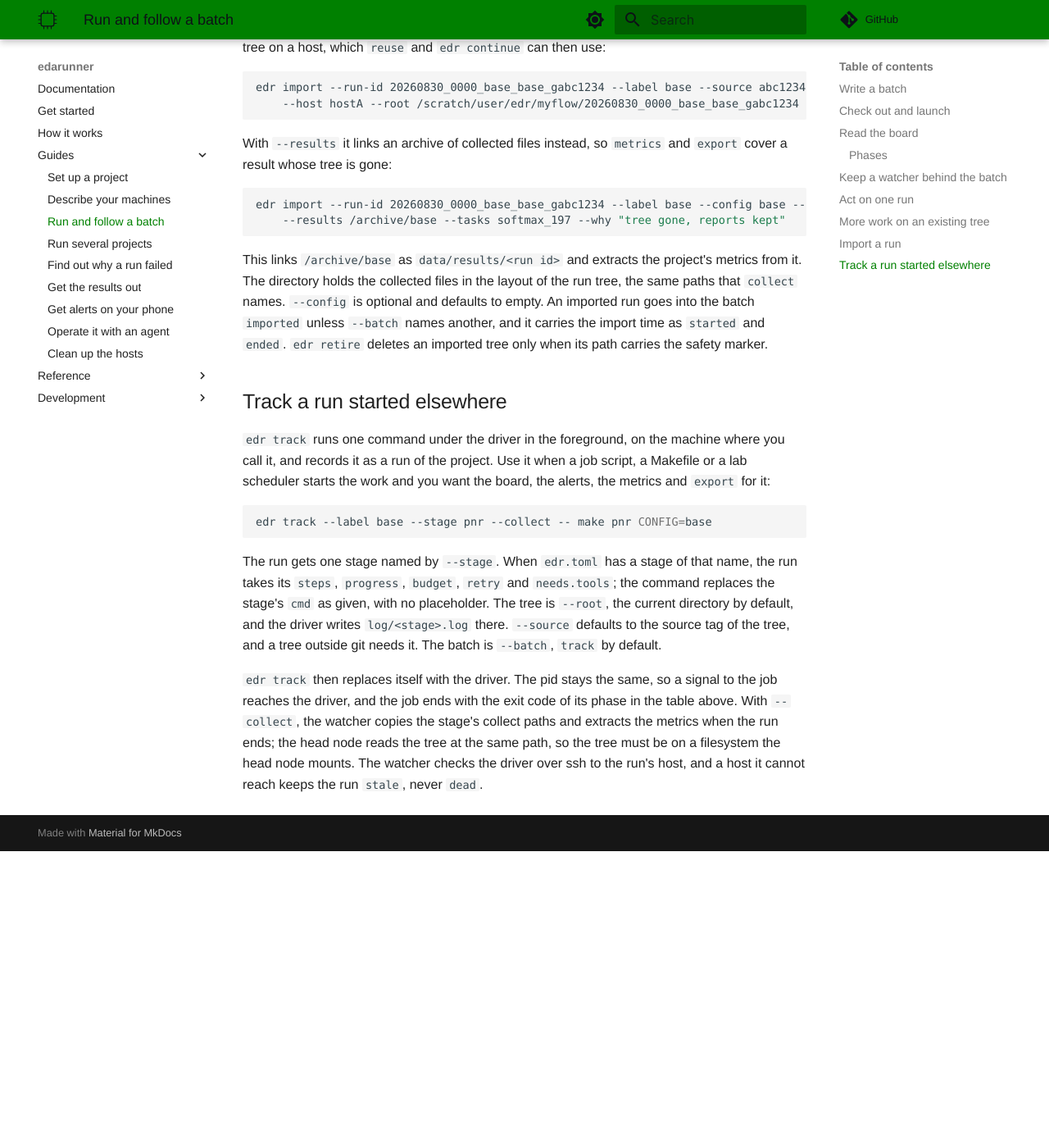
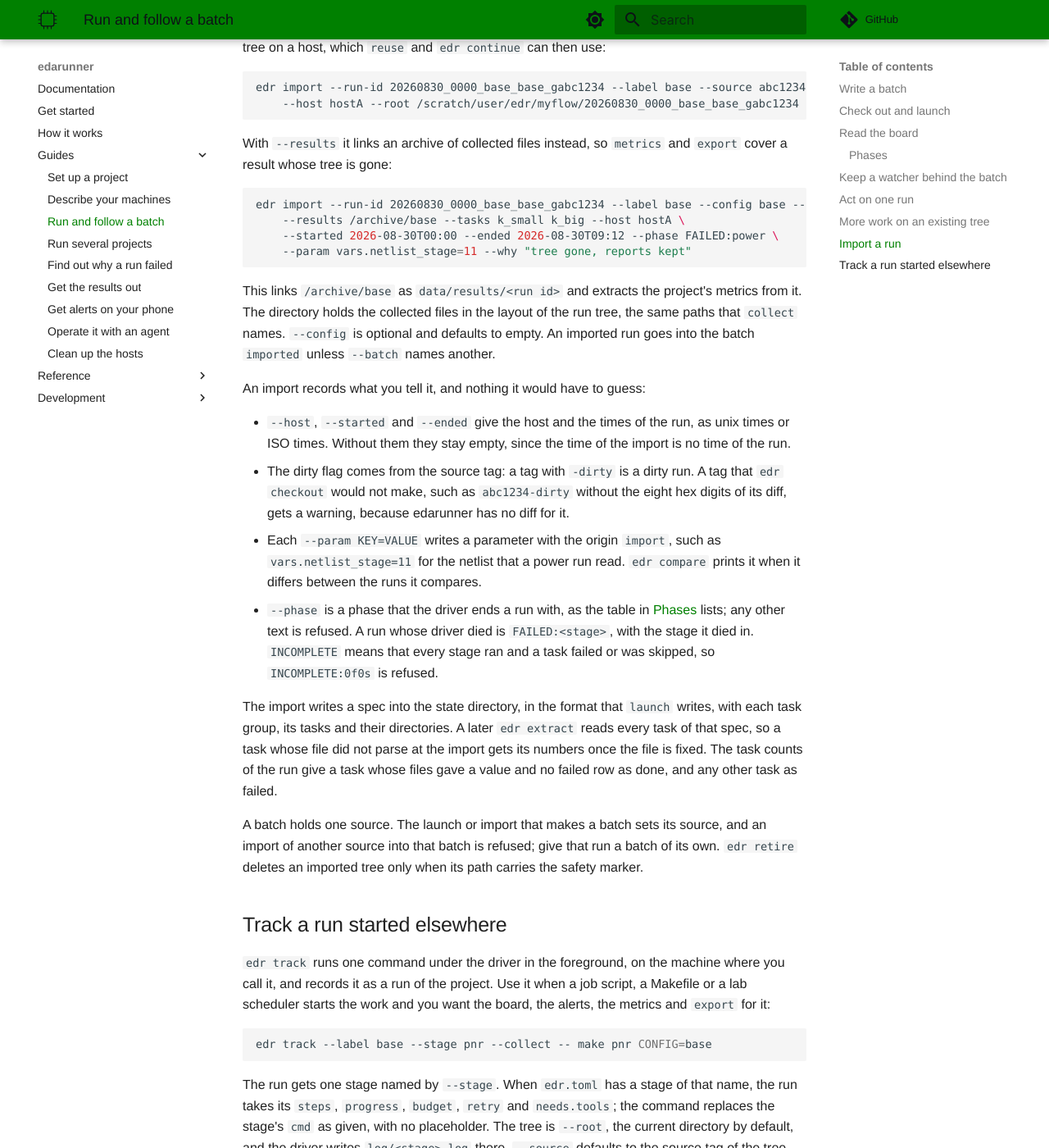
Before and after one commit to lionnus/edarunner, an MkDocs documentation site: the page built from docs/guides/run.md, in a window 1280 px wide and 1400 px high, scrolled down 6010 px. Shown: the whole window at 82% size. Built offline with MkDocs 1.6.1 and Material for MkDocs 9.7.7, drawn with Linux system fonts in a browser that asks for light colours; comment, search, counter and statistics services are not loaded; before the commit the page ends 7048 px from its top, so only the background shows below that; some of the changed text lies outside the part shown.

Commit message:
:memo: docs: Describe what import records, the phases it accepts, one source per batch, and track --build-tag

````diff
--- a/docs/guides/run.md
+++ b/docs/guides/run.md
@@ -297,16 +297,46 @@ With `--results` it links an archive of collected files instead, so
 
 ```sh
 edr import --run-id 20260830_0000_base_base_gabc1234 --label base --config base --source abc1234 \
-    --results /archive/base --tasks softmax_197 --why "tree gone, reports kept"
+    --results /archive/base --tasks k_small k_big --host hostA \
+    --started 2026-08-30T00:00 --ended 2026-08-30T09:12 --phase FAILED:power \
+    --param vars.netlist_stage=11 --why "tree gone, reports kept"
 ```
 
 This links `/archive/base` as `data/results/<run id>` and extracts the
 project's metrics from it. The directory holds the collected files in
 the layout of the run tree, the same paths that `collect` names.
 `--config` is optional and defaults to empty. An imported run goes into
-the batch `imported` unless `--batch` names another, and it carries the
-import time as `started` and `ended`. `edr retire` deletes an imported tree only
-when its path carries the safety marker.
+the batch `imported` unless `--batch` names another.
+
+An import records what you tell it, and nothing it would have to guess:
+
+- `--host`, `--started` and `--ended` give the host and the times of the
+  run, as unix times or ISO times. Without them they stay empty, since
+  the time of the import is no time of the run.
+- The dirty flag comes from the source tag: a tag with `-dirty` is a
+  dirty run. A tag that `edr checkout` would not make, such as
+  `abc1234-dirty` without the eight hex digits of its diff, gets a
+  warning, because edarunner has no diff for it.
+- Each `--param KEY=VALUE` writes a parameter with the origin `import`,
+  such as `vars.netlist_stage=11` for the netlist that a power run read.
+  `edr compare` prints it when it differs between the runs it compares.
+- `--phase` is a phase that the driver ends a run with, as the table in
+  [Phases](#phases) lists; any other text is refused. A run whose
+  driver died is `FAILED:<stage>`, with the stage it died in.
+  `INCOMPLETE` means that every stage ran and a task failed or was
+  skipped, so `INCOMPLETE:0f0s` is refused.
+
+The import writes a spec into the state directory, in the format that
+`launch` writes, with each task group, its tasks and their directories.
+A later `edr extract` reads every task of that spec, so a task whose
+file did not parse at the import gets its numbers once the file is
+fixed. The task counts of the run give a task whose files gave a value
+and no failed row as done, and any other task as failed.
+
+A batch holds one source. The launch or import that makes a batch sets
+its source, and an import of another source into that batch is refused;
+give that run a batch of its own. `edr retire` deletes an imported tree
+only when its path carries the safety marker.
 
 ## Track a run started elsewhere
 
@@ -325,7 +355,14 @@ and `needs.tools`; the command replaces the stage's `cmd` as given, with
 no placeholder. The tree is `--root`, the current directory by default,
 and the driver writes `log/<stage>.log` there. `--source` defaults to the
 source tag of the tree, and a tree outside git needs it. The batch is
-`--batch`, `track` by default.
+`--batch`, `track` by default. The run id takes `--config` as the
+configuration, the label by default, and `--build-tag` as the build
+tag, `track` by default. A bench run tracked with the build tag of a
+backend build joins the backend runs of that build on the tag:
+
+```sh
+edr track --label rtl --stage bench --build-tag cfg_a --collect -- make bench CONFIG=cfg_a
+```
 
 `edr track` then replaces itself with the driver. The pid stays the
 same, so a signal to the job reaches the driver, and the job ends with
````
Also changed, not shown: docs/guides/results.md (+5 -4 lines).
